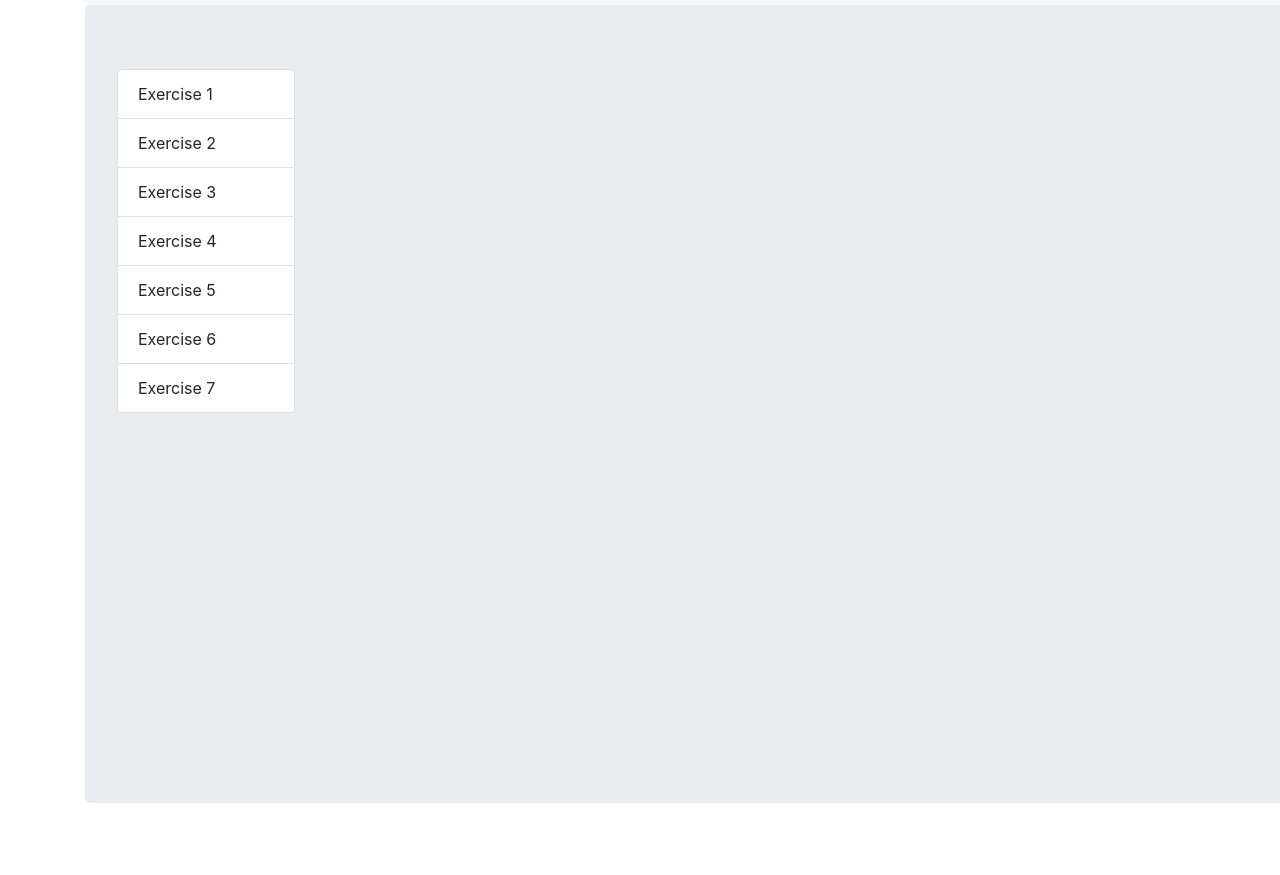
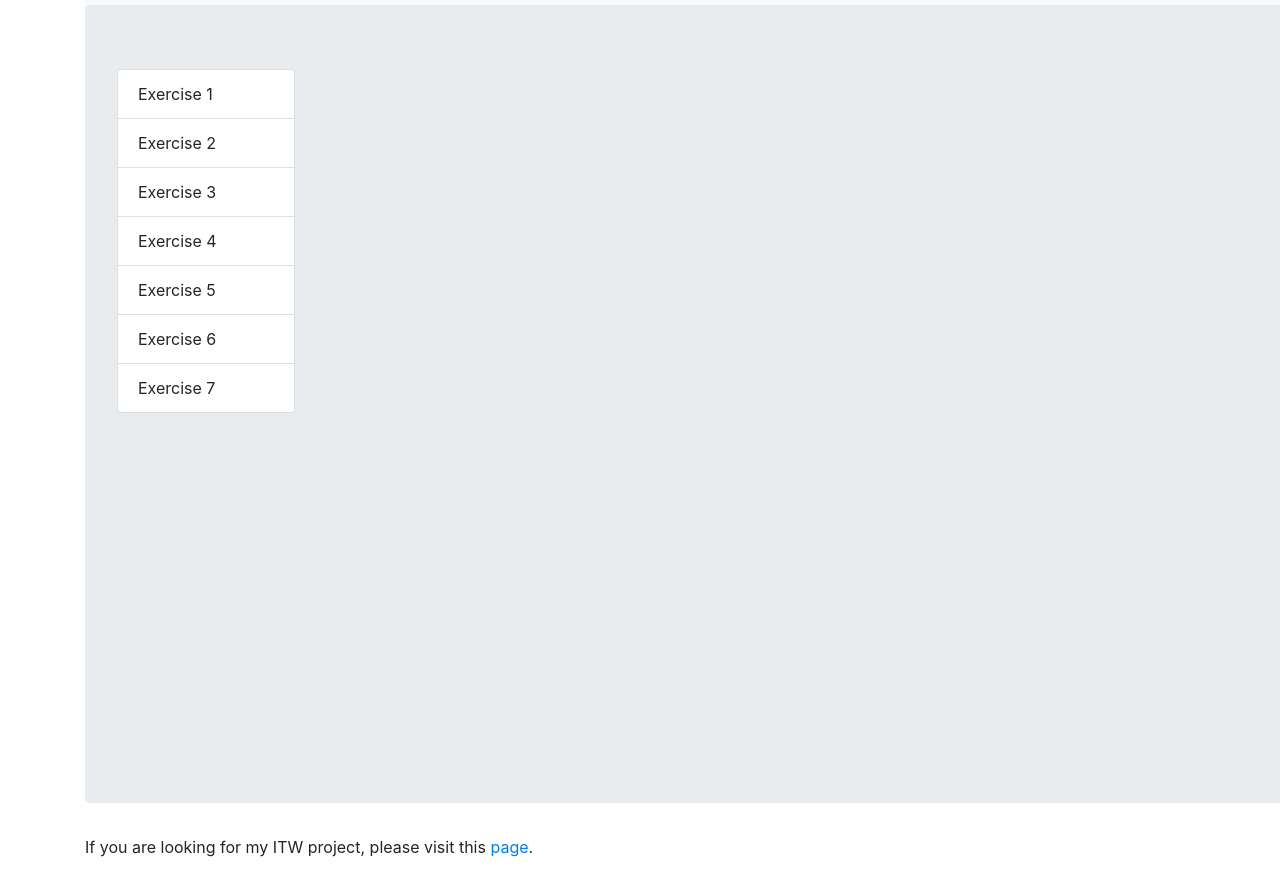
Before and after one commit to dom-aug/IZHV_exercises, a plain HTML site: page izhv/index.html in a window 1280 px wide. Shown: the part 51-926 px from the top of the page. Before the commit the page ends 886 px from the top, so only its background shows below. Drawn offline with nearby package versions, Linux system fonts and the light colour scheme.

Commit message:
feat: added footer referral to itw project

```diff
--- a/izhv/index.html
+++ b/izhv/index.html
@@ -115,4 +115,10 @@ window.onload = () => {
 </div>
 
 </body>
+
+<footer>
+    <p>
+        If you are looking for my ITW project, please visit this <a href="/itw.html">page</a>.
+    </p>
+</footer>
 </html>
```
